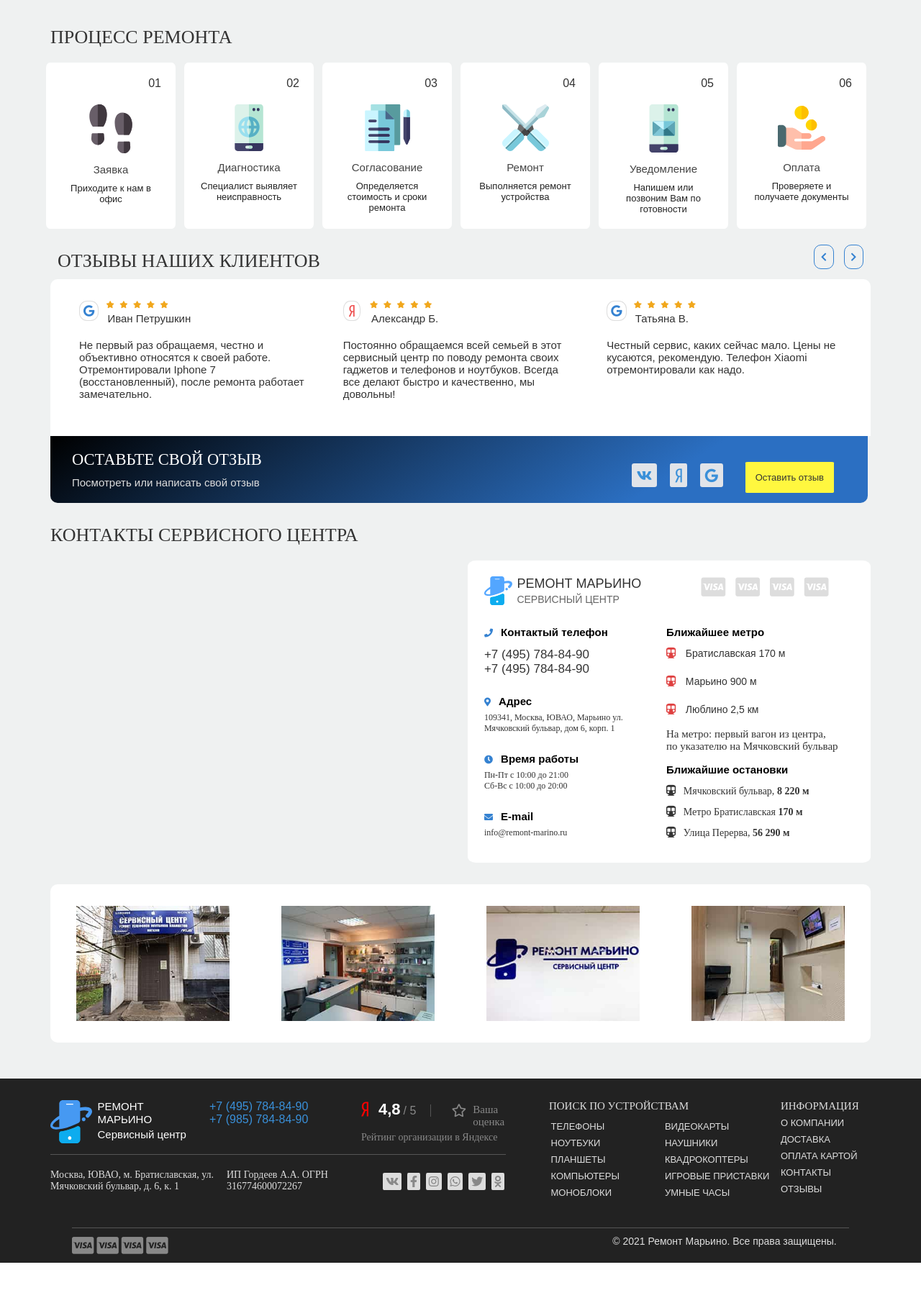
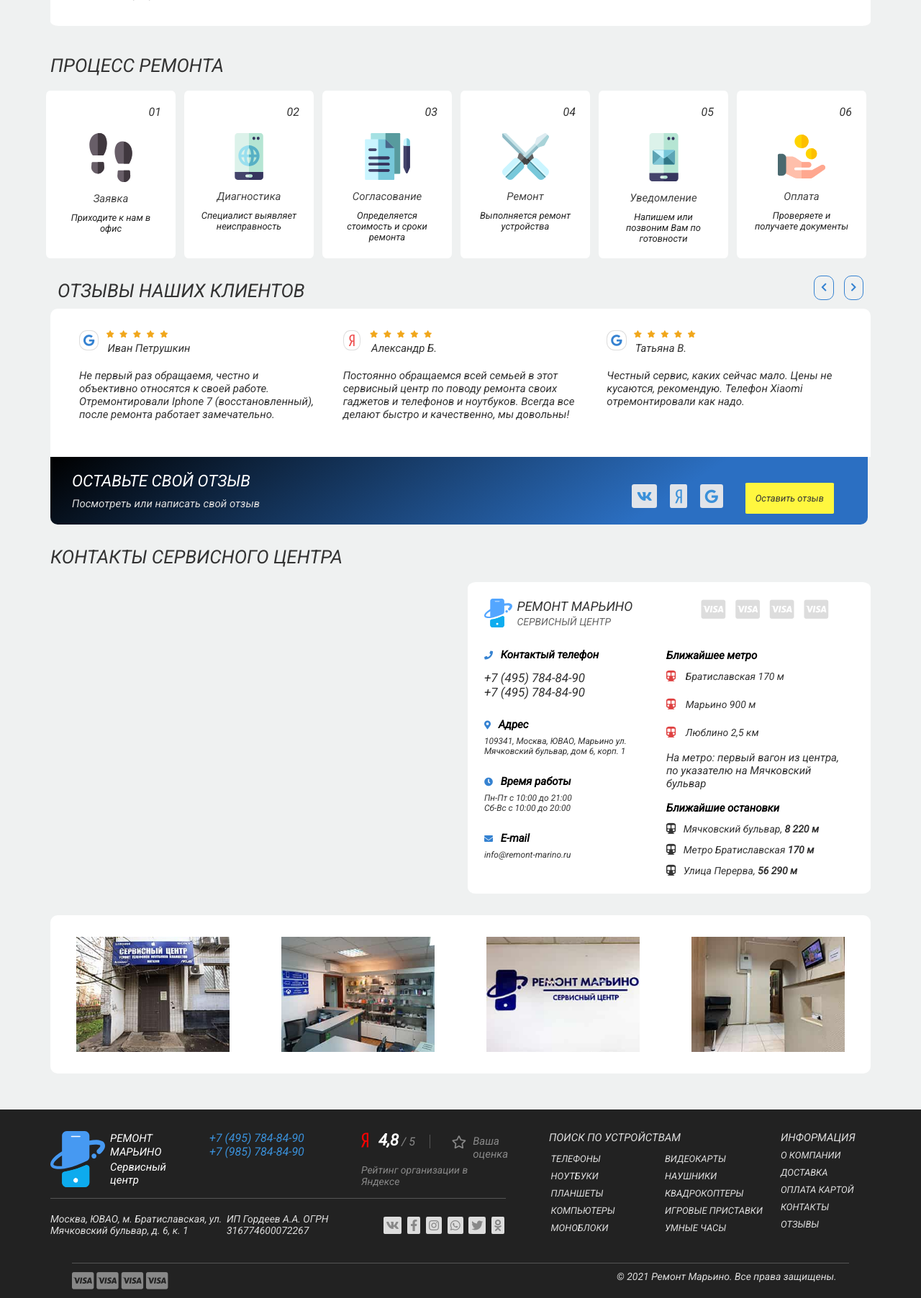
Before and after one commit to rubyqorn/service-center, a PHP site: page / in a window 1280 px wide. Shown: the part 2879-4683 px from the top of the page at 72% size. Before the commit the page ends 4634 px from the top, so only its background shows below. Run offline with PHP 8.4, Linux system fonts and the light colour scheme.

Commit message:
Translated all text to Roboto fonts

```diff
--- a/css/main.css
+++ b/css/main.css
@@ -9,6 +9,7 @@
 }
 body {
     background-color: #eff1f1;
+    font-family: 'Roboto', sans-serif;
 }
 * {
     margin: 0px;
@@ -678,7 +662,6 @@
 #repair-process #wrapper #process .process-number {
     padding: 20px 0;
     text-align: right;
-    font-family: sans-serif;
     font-size: 16px;
 }
 #repair-process #wrapper #process #process-image, #process-title, #process-description {
@@ -687,13 +670,11 @@
 #repair-process #wrapper #process #process-title .process-description-title {
     color: #444;
     margin: 10px 0;
-    font-family: sans-serif;
     font-size: 15px
 }
 #repair-process #wrapper #process #process-description .process-description-text {
     color: #222;
     margin: 0 0 20px 0;
-    font-family: sans-serif;
     font-size: 13px
 }
 /* user reviews section */
@@ -769,13 +750,11 @@
 }
 #reviews #review-item #reviewer-info #name {
     font-size: 13px;
-    font-family: sans-serif;
     color: #333;
     margin: 0 0 0 7px;
 }
 #reviews #review-item #review-content {
     margin: 20px 0;
-    font-family: sans-serif;
     font-size: 16px;
     color: #444;
 }
@@ -797,7 +776,6 @@
 }
 #reviews-footer #footer-text .description {
     color: #ddd;
-    font-family: sans-serif;
     font-size: 15px;
     margin: 10px 0 0 0;
 }
@@ -812,7 +790,6 @@
     border-radius: 3%;
     background-color: #fff73f;
     color: #333;
-    font-family: sans-serif;
     font-size: 13px;
 }
 #reviews-footer #social-links .leave-review:hover {
@@ -852,12 +829,10 @@
 }
 #service-contacts #service-contacts-info #contacts-title #logo .title {
     font-size: 18px;
-    font-family: sans-serif;
     color: #333;
 }
 #service-contacts #service-contacts-info #contacts-title #logo .description {
     font-size: 14px;
-    font-family: sans-serif;
     color: #666;
     margin: 3px 0 0 0;
 }
@@ -879,7 +854,6 @@
 #service-contacts #service-contacts-info #contacts-info .title {
     font-size: 15px;
     font-weight: 600;
-    font-family: sans-serif;
 }
 #service-contacts #service-contacts-info #contacts-info #phones .phones {
     margin: 13px 0 0 0;
@@ -887,7 +861,6 @@
 #service-contacts #service-contacts-info #contacts-info #phones .phones .phone a {
     text-decoration: none;
     font-size: 17px;
-    font-family: sans-serif;
     color: #333;
 }
 #service-contacts #service-contacts-info #contacts-info #address {
@@ -919,14 +892,12 @@
 #service-contacts #service-contacts-info #contacts-info #metro .title {
     font-size: 15px;
     font-weight: 600;
-    font-family: sans-serif;
 }
 #service-contacts #service-contacts-info #contacts-info #metro .metro-service-range i {
     color: #df4040;
     margin: 12px 10px 12px 0;
 }
 #service-contacts #service-contacts-info #contacts-info #metro .metro-service-range span {
-    font-family: sans-serif;
     font-size: 14px;
 }
 #service-contacts #service-contacts-info #contacts-info #metro #index-train {
@@ -941,7 +912,6 @@
 #service-contacts #service-contacts-info #contacts-info #stations .title {
     font-size: 15px;
     font-weight: 600;
-    font-family: sans-serif;
 }
 #service-contacts #service-contacts-info #contacts-info #stations .station-name i {
     font-size: 15px;
@@ -999,7 +969,6 @@
 #footer #information-block #service-resources #logo .logo-text {
     margin: 0 0 0 7px;
     color: #fff;
-    font-family: sans-serif;
 }
 #footer #information-block #service-resources #logo .logo-text .title {
     font-size: 15px;
@@ -1014,7 +983,6 @@
     color: #3a90d9;
     text-decoration: none;
     font-size: 16px;
-    font-family: sans-serif;
 }
 #footer #information-block #service-resources #yandex-rating {
     margin: 0 0 0 30px;
@@ -1031,11 +999,9 @@
     font-size: 22px;
     font-weight: bold;
     color: #fff;
-    font-family: sans-serif;
 }
 #footer #information-block #service-resources #yandex-rating #rating #target-rating {
     color: #888;
-    font-family: sans-serif;
 }
 #footer .vertical-line {
     border-left: 1px solid #555;
@@ -1115,7 +1081,6 @@
     color: #ddd;
     text-decoration: none;
     font-size: 13px;
-    font-family: sans-serif;
 }
 #footer #copyright-block {
     margin: 0 50px;
@@ -1136,7 +1101,6 @@
     text-align: right;
     margin: 10px 0 0 0;
     color: #ddd;
-    font-family: sans-serif;
     font-size: 14px;
 }
 #breadcrumbs .col-7 {
--- a/parts/header.php
+++ b/parts/header.php
@@ -5,13 +5,13 @@
     <meta name="viewport" content="width=device-width, initial-scale=1.0">
     <title><?php echo $title ?></title>
     <link rel="icon" href="img/favicon.svg" type="image/svg+xml">
-    <link rel="stylesheet" href="css/grid.css">
-    <link rel="stylesheet" href="css/main.css">
     <link rel="stylesheet" href="/js/owlcarousel/dist/assets/owl.carousel.min.css">
     <link rel="stylesheet" href="/js/owlcarousel/dist/assets/owl.theme.default.min.css">
     <link rel="preconnect" href="https://fonts.gstatic.com">
     <link href="https://fonts.googleapis.com/css2?family=Roboto:ital,wght@1,100;1,400&display=swap" rel="stylesheet">
     <link rel="stylesheet" href="https://cdnjs.cloudflare.com/ajax/libs/font-awesome/5.15.2/css/all.min.css" />
+    <link rel="stylesheet" href="css/grid.css">
+    <link rel="stylesheet" href="css/main.css">
 </head>
 <body>
 
```
Also changed, not shown: other parts of css/main.css (+0 -56 lines).
